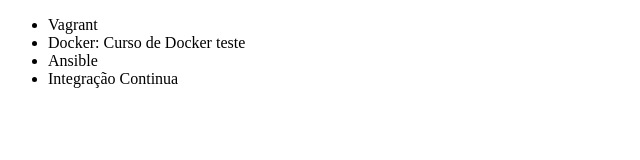
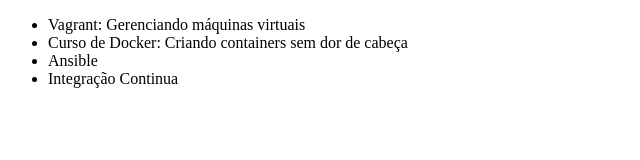
Before and after one commit to andrehaeberlin/aluragit, a plain HTML site: page index.html in a window 1280 px wide. Shown: the whole page, without its empty margins (0-640 px from the left). Drawn offline with Linux system fonts and the light colour scheme.

Commit message:
Modificacoes remendadas no faca voce mesmo

```diff
--- a/index.html
+++ b/index.html
@@ -6,8 +6,8 @@
 </head>
 <body>
     <ul>
-        <li>Vagrant</li>
-        <li>Docker: Curso de Docker teste</li>
+        <li>Vagrant: Gerenciando máquinas virtuais</li>
+        <li>Curso de Docker: Criando containers sem dor de cabeça</li>
         <li>Ansible</li>
         <li>Integração Continua</li>
     </ul>
```
